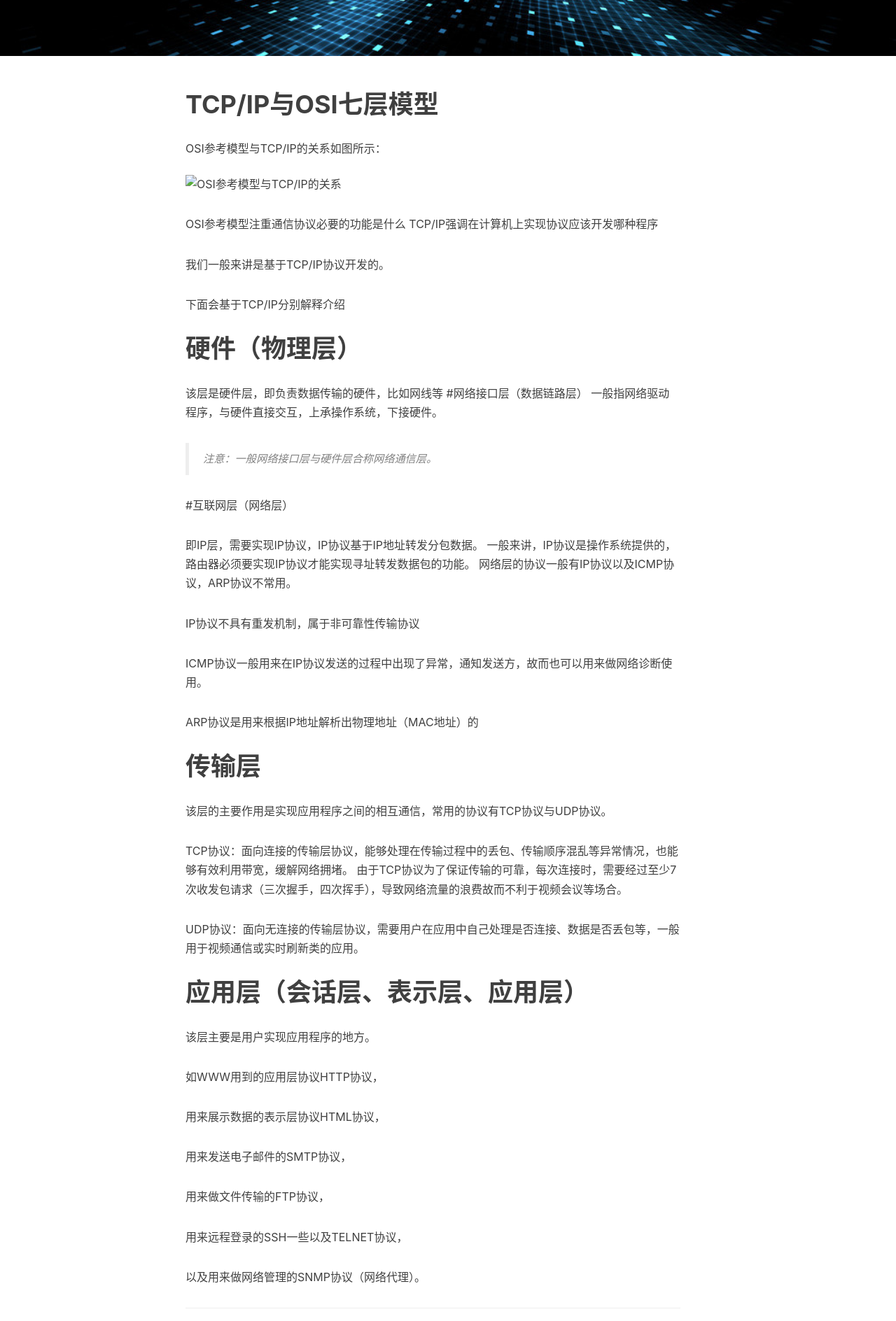
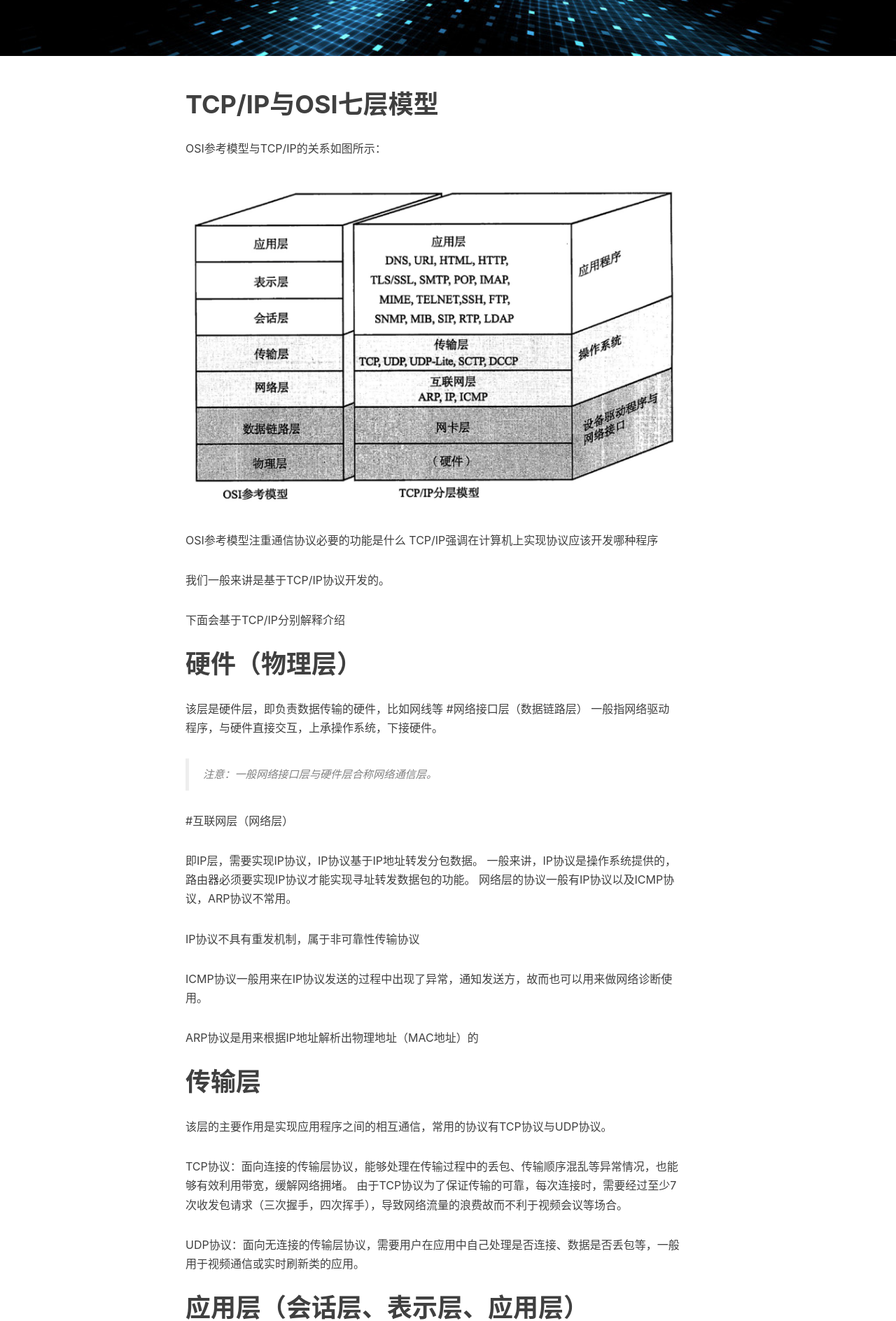
Before and after one commit to linfenliang/linfenliang.github.io, a Jekyll site: the page built from _posts/2017-05-12-图解TCP:IP-TCP:IP分层模型.md, in a window 1280 px wide. Shown: the part 377-2265 px from the top of the page at 70% size. Built offline with Jekyll 4.4.1, drawn with Linux system fonts in a browser that asks for light colours; nearby versions of some CDN libraries; comment, search, counter and statistics services are not loaded.

Commit message:
no message

```diff
--- a/_posts/2017-05-12-图解TCP:IP-TCP:IP分层模型.md
+++ b/_posts/2017-05-12-图解TCP:IP-TCP:IP分层模型.md
@@ -13,7 +13,7 @@ categories: 学习 读书
 # TCP/IP与OSI七层模型
 
 OSI参考模型与TCP/IP的关系如图所示：
-![OSI参考模型与TCP/IP的关系](post-images/osi-tcpip_relation_170512.jpeg)
+![OSI参考模型与TCP/IP的关系](/post-images/osi-tcpip_relation_170512.jpeg)
 
 OSI参考模型注重通信协议必要的功能是什么
 TCP/IP强调在计算机上实现协议应该开发哪种程序
```
